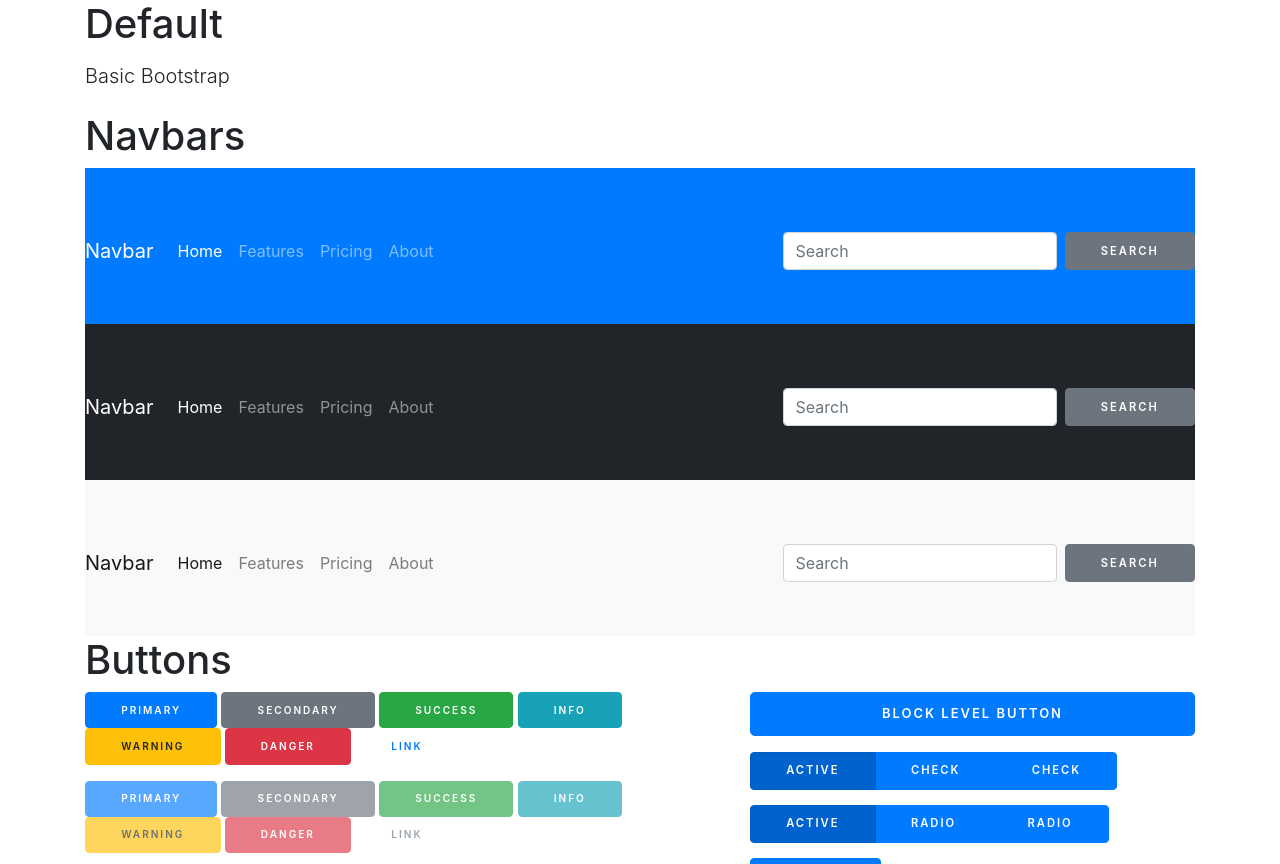
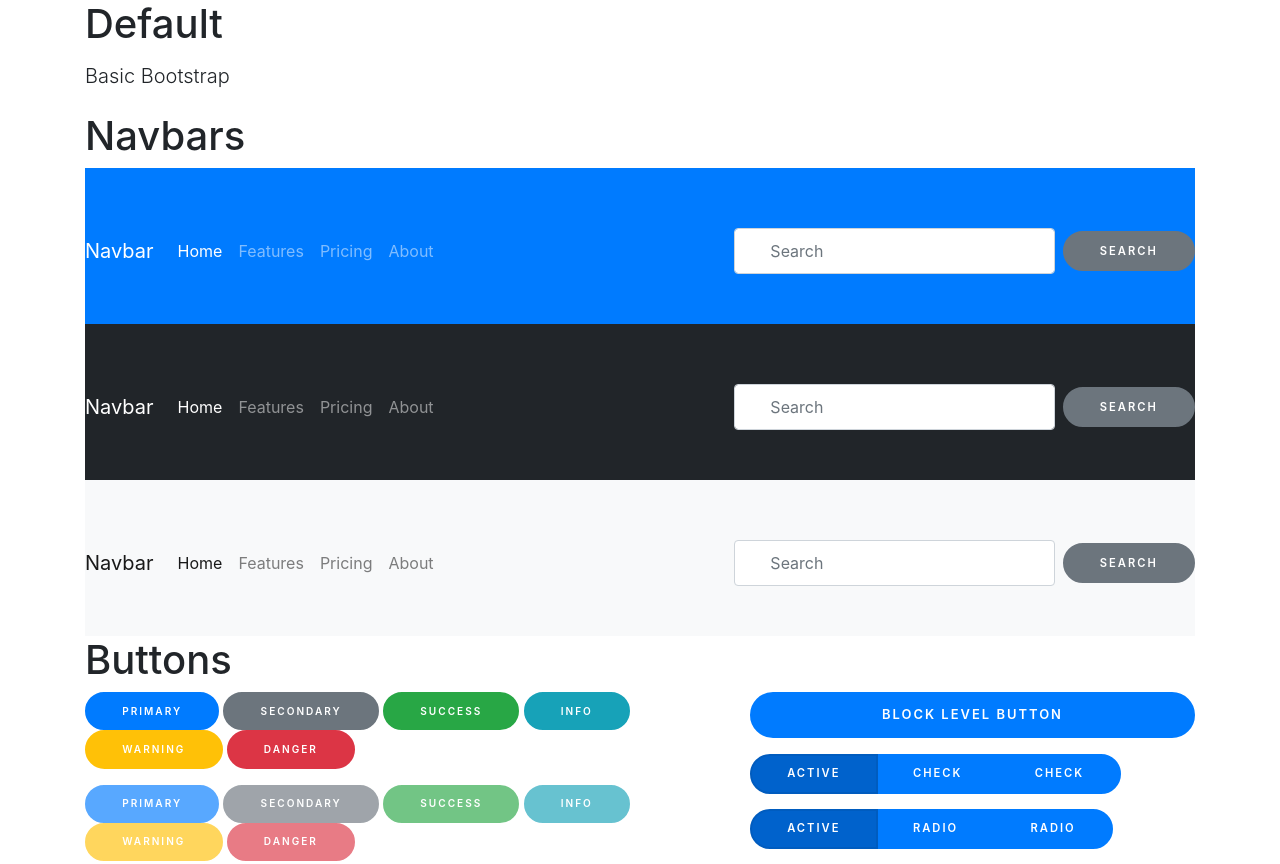
Before and after one commit to RalphvK/bootsass, a website: page elements.html in a window 1280 px wide. Shown: the top 864 px of the page. Drawn offline with nearby package versions, Linux system fonts and the light colour scheme.

```diff
--- a/scss/components/_buttons.scss
+++ b/scss/components/_buttons.scss
@@ -1,28 +1,12 @@
 /*
 Buttons
 */
-$input-btn-padding-y:         0.6rem;
-$input-btn-padding-x:         2.2rem;
-
-$input-btn-padding-y-sm:      .3rem;
-$input-btn-padding-x-sm:      1rem;
-
-$input-btn-padding-y-lg:      0.7rem;
-$input-btn-padding-x-lg:      3.4rem;
-
-$btn-font-weight: 600;
-
-$btn-border-radius:           2px;
-$btn-border-radius-lg:        $btn-border-radius;
-$btn-border-radius-sm:        $btn-border-radius;
-
-$btn-border-width: 2px;
-
 :root .btn {
     text-transform: uppercase;
     letter-spacing: 2px;
     font-size: 0.7em;
     padding: $input-btn-padding-y $input-btn-padding-x;
+    color: $white;
 }
 
 :root .btn-lg {
@@ -39,6 +23,7 @@
 @each $color, $value in $theme-colors {
     :root .btn-outline-#{$color} {
         border-width: $btn-border-width;
+        color: $value;
         &:hover {
             color: $white;
             background: $value;
--- /dev/null
+++ b/scss/config/_buttons.scss
@@ -0,0 +1,16 @@
+$input-btn-padding-y:         0.6rem;
+$input-btn-padding-x:         2.2rem;
+
+$input-btn-padding-y-sm:      .3rem;
+$input-btn-padding-x-sm:      1rem;
+
+$input-btn-padding-y-lg:      0.7rem;
+$input-btn-padding-x-lg:      3.4rem;
+
+$btn-font-weight: 600;
+
+$btn-border-radius:           99px;
+$btn-border-radius-lg:        $btn-border-radius;
+$btn-border-radius-sm:        $btn-border-radius;
+
+$btn-border-width: 2px;
--- a/scss/config/_index.scss
+++ b/scss/config/_index.scss
@@ -6,3 +6,4 @@
 @import "colors";
 @import "color-theme";
 @import "type";
+@import "buttons";
```
Also changed, not shown: css/style.css, css/style.min.css, 1 other file.
